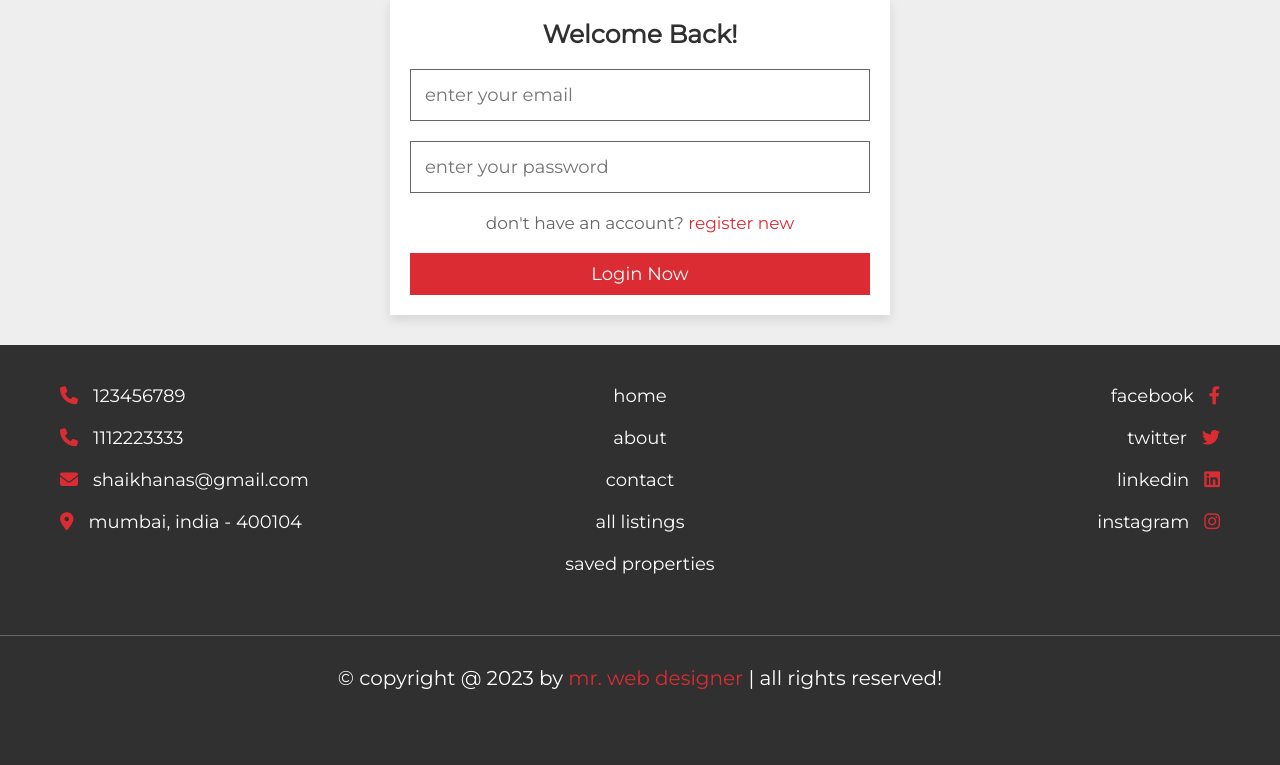
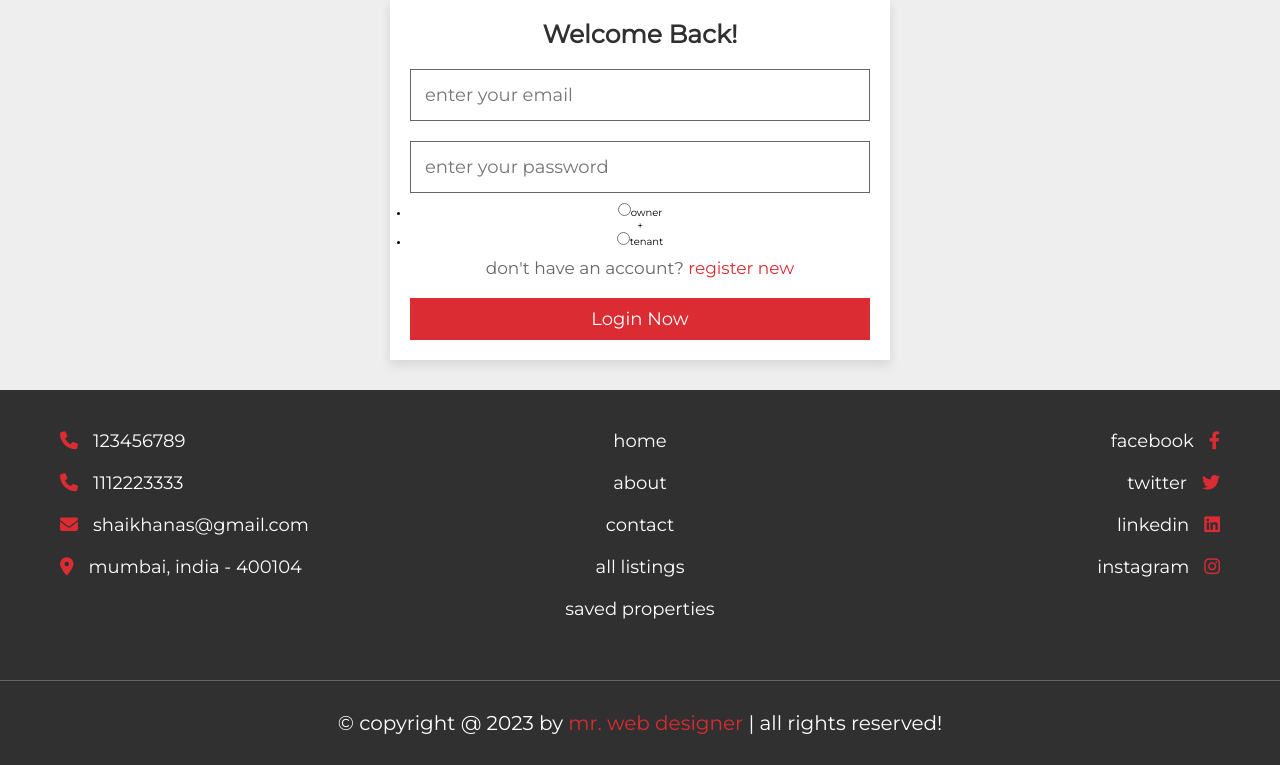
Before and after one commit to amaan3212/final, a PHP site: page /login.php in a window 1280 px wide. Shown: the part 143-908 px from the top of the page. Before the commit the page ends 832 px from the top, so only its background shows below. Run offline with PHP 8.4, Linux system fonts and the light colour scheme.

Commit message:
Update login.php

```diff
--- a/project/login.php
+++ b/project/login.php
@@ -14,8 +14,14 @@
    $email = filter_var($email, FILTER_SANITIZE_STRING);
    $pass = sha1($_POST['pass']);
    $pass = filter_var($pass, FILTER_SANITIZE_STRING);
+   $role = $_POST['role'];
 
-   $select_users = $conn->prepare("SELECT * FROM `users` WHERE email = ? AND password = ? LIMIT 1");
+   if($role == 'owner'){
+      $select_users = $conn->prepare("SELECT * FROM `owners` WHERE email = ? AND password = ? LIMIT 1");
+   }
+   else{
+      $select_users = $conn->prepare("SELECT * FROM `tenants` WHERE email = ? AND password = ? LIMIT 1");
+   }
    $select_users->execute([$email, $pass]);
    $row = $select_users->fetch(PDO::FETCH_ASSOC);
 
@@ -27,6 +33,8 @@
    }
 
 }
+
+
 
 ?>
 
@@ -54,10 +62,30 @@
 <section class="form-container">
 
    <form action="" method="post">
+
       <h3>welcome back!</h3>
       <input type="email" name="email" required maxlength="50" placeholder="enter your email" class="box">
       <input type="password" name="pass" required maxlength="20" placeholder="enter your password" class="box">
-      <p>don't have an account? <a href="register.html">register new</a></p>
+      <ul class="choices">
+            <li>
+                <label
+                    ><input type="radio" name="role" value="A" /><span
+                        >owner</span
+                    ></label
+                >
+            </li>+
+            <li>
+                <label
+                    ><input type="radio" name="role" value="B" /><span
+                        >tenant</span
+                    ></label
+                >
+            </li>
+        </ul>
+
+
+    </li>
+      <p>don't have an account? <a href="register.php">register new</a></p>
       <input type="submit" value="login now" name="submit" class="btn">
    </form>
 
```
